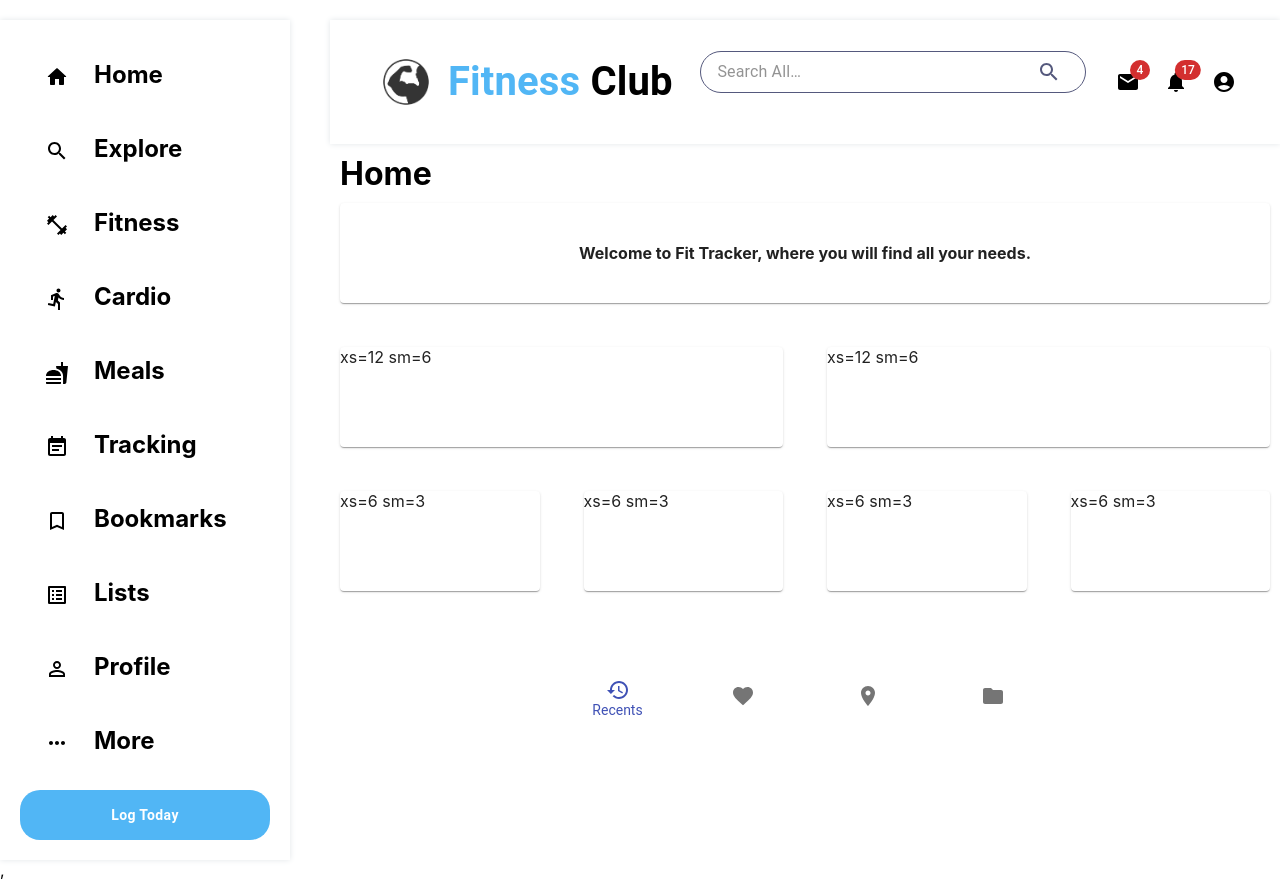
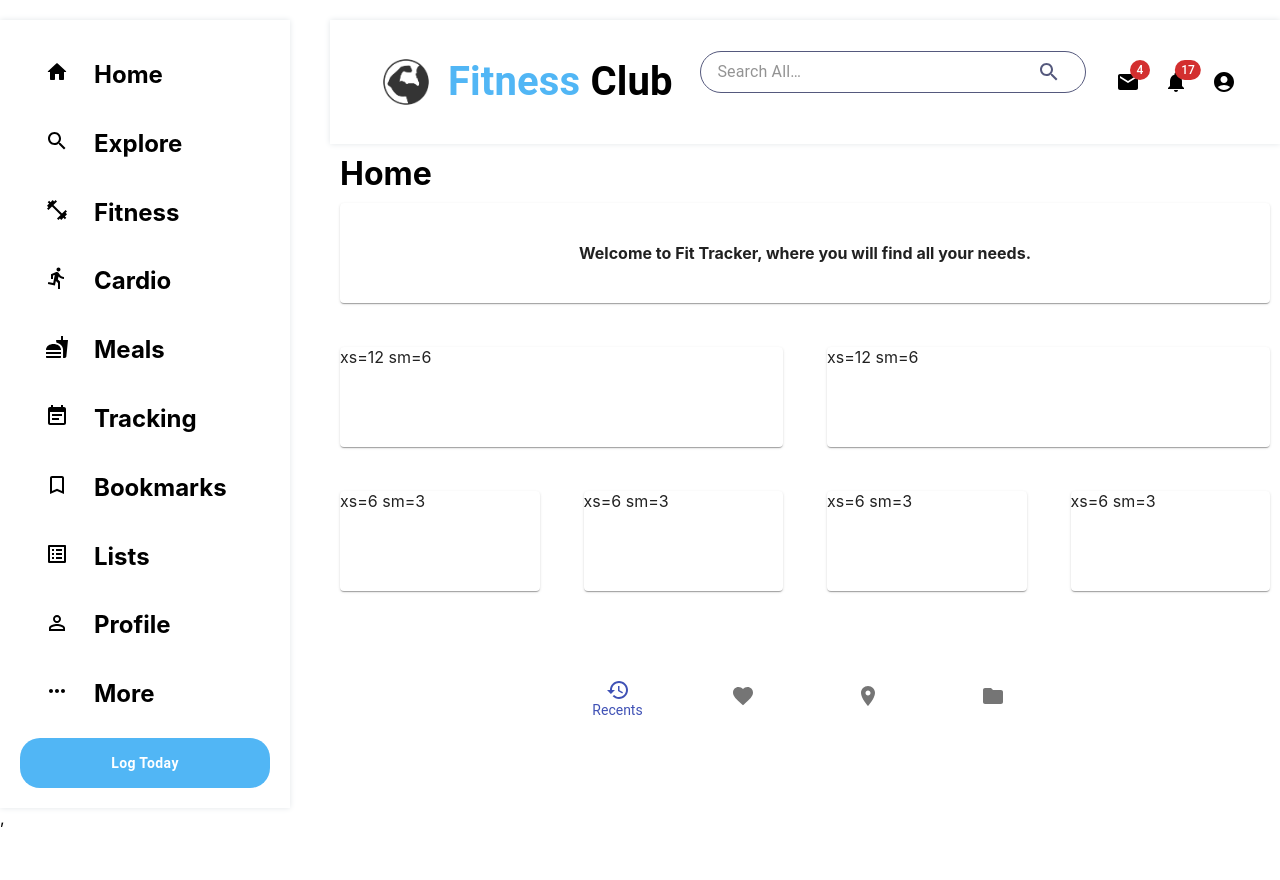
Before and after one commit to steven-lang-git/NutriNavigator-Fitness-App, a React (Create React App) app in the folder react-frontend/: page / in a window 1280 px wide. After the commit the page ends 828 px from the top, so only its background shows below. Built offline with nearby package versions, Linux system fonts and the light colour scheme.

Commit message:
additional css items

```diff
--- a/react-frontend/src/App.css
+++ b/react-frontend/src/App.css
@@ -6,6 +6,7 @@
   padding: 20px 20px;
   margin: 20px auto 0 auto;
   box-shadow: 0 0 6px hsl(210 14% 90%);
+  position: relative;
 
 }
 
@@ -29,7 +30,9 @@
 
 
 .link > .MuiSvgIcon-root {
-  padding: 25px;
+margin-top:20px;
+margin-right:25px;
+margin-left:25px;
 }
 
 #post{
```
